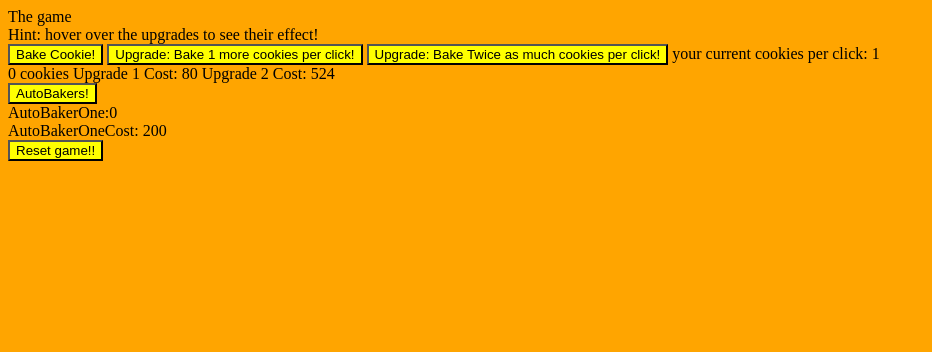
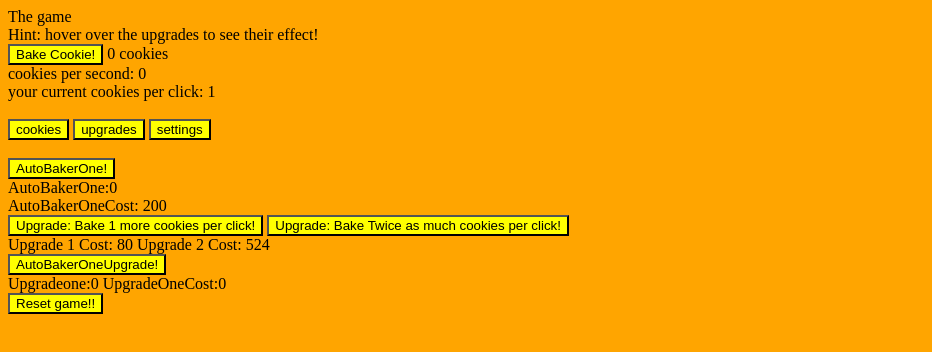
Before and after one commit to OrangeInky/The-game2, a plain HTML site: page index.html in a window 1280 px wide. Shown: the whole page, without its empty margins (0-932 px from the left). Drawn offline with Linux system fonts and the light colour scheme.

Commit message:
Update index.html

```diff
--- a/index.html
+++ b/index.html
@@ -5,25 +5,48 @@
 		The game
 		<br/>
 		Hint: hover over the upgrades to see their effect!
+	</br>
+		<button onclick="cookieClick()" title="Gives you Cookies base on the your current cookie perclick">Bake Cookie!</button>
+		<span id="cookiesbaked">0 cookies</span>
+</br>
+		cookies per second:<span id="cookiesPerSecond"> 0</span>
+</br>
+		<span id="cookiesPerClick">Your current cookiesPerClick: 1</span>
         <br/>
 	</head>
 	<body onload="load()">
-		<button onclick="cookieClick()" title="Gives you Cookies base on the your current cookie perclick">Bake Cookie!</button>
-		<button onclick="buycookiesPerClick()" title="Adds 1 to your current cookies per click">Upgrade: Bake 1 more cookies per click!</button>
-		<button onclick="buydoublecookiesPerclick()" title="Multiply your current cookies perclick by 2">	Upgrade: Bake Twice as much cookies per click!</button>
-		<span id="cookiesPerClick">Your current cookiesPerClick: 1</span>
+	</br>
+		<div id ="Tabs">
+			<button onclick="tab('Cookies')">cookies</button>
+			<button onclick="tab('upgrade')">upgrades</button>
+			<button onclick="tab('settings')">settings</button>
+
+	    </div>
+		<div id ="Cookies">
+		</br>
+		<button onclick="buyautoBakerOne()">AutoBakerOne!</button>
 		<br/>
-		<span id="cookiesbaked">0 cookies</span>
-	 <span id="cookiesPerClickCost">Upgrade 2 Cost: 80 cookies</span>
-	 <span id="doublecookiesPerclickCost">Upgrade 1 Cost: 524 cookies</span>
-	 <br/>
-	 <button onclick="buyautoBakerOne()">AutoBakers!</button>
-	 <br/>
-	 AutoBakerOne:<span id="autoBakerOne">0</span>
+		AutoBakerOne:<span id="autoBakerOne">0</span>
 	 <br/>
 	 AutoBakerOneCost:<span id="autoBakerOneCost">200</span>
-     <script type="text/javascript" src="Function.js"></script>
+	 </div>
+	 <script type="text/javascript" src="Function.js"></script>
+	 <script src="Integer  limit.js"></script>
 	</body>
-	<br/>
-	<button onclick="resetgame()">Reset game!!</button>
 </html>
+
+<div id = "upgrade">
+<button onclick="buycookiesPerClick()" title="Adds 1 to your current cookies per click">Upgrade: Bake 1 more cookies per click!</button>
+<button onclick="buydoublecookiesPerclick()" title="Multiply your current cookies perclick by 2">	Upgrade: Bake Twice as much cookies per click!</button>
+</br>
+<span id="cookiesPerClickCost">Upgrade 2 Cost: 80 cookies</span>
+<span id="doublecookiesPerclickCost">Upgrade 1 Cost: 524 cookies</span>
+</br>
+<button onclick="buyautoBakerOneUpgrade()">AutoBakerOneUpgrade!</button>
+</br>
+Upgradeone:<span id="AutobakerOneUpgrade">0</span>
+UpgradeOneCost:<span id="UpgradeOneCost">0</span>
+</div>
+<div id = "settings">
+<button onclick="resetgame()">Reset game!!</button>
+</div>
```
